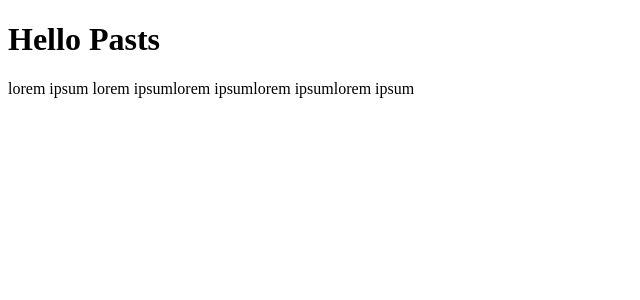
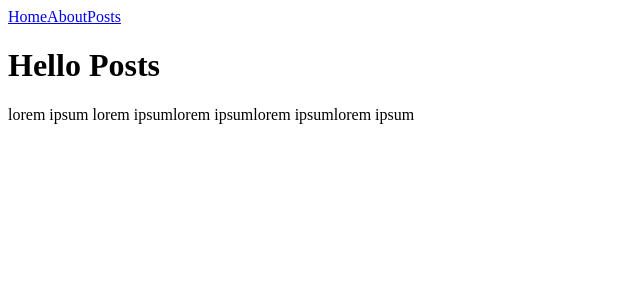
Before and after one commit to dakovlen/cts_church, a Next.js app: page /posts in a window 1280 px wide. Shown: the top 300 px of the page, without its empty margins (0-640 px from the left). Built offline with nearby package versions, Linux system fonts and the light colour scheme.

Commit message:
Add layout component

```diff
--- /dev/null
+++ b/components/MainLayout.js
@@ -0,0 +1,17 @@
+import Link from 'next/link'
+
+export function MainLayout ({children}) {
+    return (
+        <>
+            <nav>
+                <Link href={'/'}><a>Home</a></Link>
+                <Link href={'/about'}><a>About</a></Link>
+                <Link href={'/posts'}><a>Posts</a></Link>
+            </nav>
+
+            <main>
+                {children}
+            </main>
+        </>
+    )
+}
--- a/pages/about/index.js
+++ b/pages/about/index.js
@@ -1,5 +1,6 @@
 import React from 'react';
 import Router from 'next/router';
+import { MainLayout } from '../../components/MainLayout';
 
 export default function About() {
 
@@ -8,10 +9,10 @@ export default function About() {
     }
 
     return (
-    <React.Fragment>
+    <MainLayout>
         <h1>About</h1>
 
         <button onClick={linkClickHandler}>Go back to home</button>
-    </React.Fragment>
+    </MainLayout>
     )
 }
--- a/pages/posts.js
+++ b/pages/posts.js
@@ -1,6 +1,15 @@
+import Head from 'next/head'
+import { MainLayout } from '../components/MainLayout'
+
 export default function Posts(){
-    return <>
-    <h1>Hello Pasts</h1>
-    <p> lorem ipsum lorem ipsumlorem ipsumlorem ipsumlorem ipsum</p>
-    </>
+    return (
+
+        <MainLayout>
+            <Head>
+                <title>Posts</title>
+            </Head>
+            <h1>Hello Posts</h1>
+            <p> lorem ipsum lorem ipsumlorem ipsumlorem ipsumlorem ipsum</p>
+        </MainLayout>
+    )
 }
```
Also changed, not shown: pages/index.js (+5 -2 lines), 1 other file (tests, documents, lock files or other folders).
